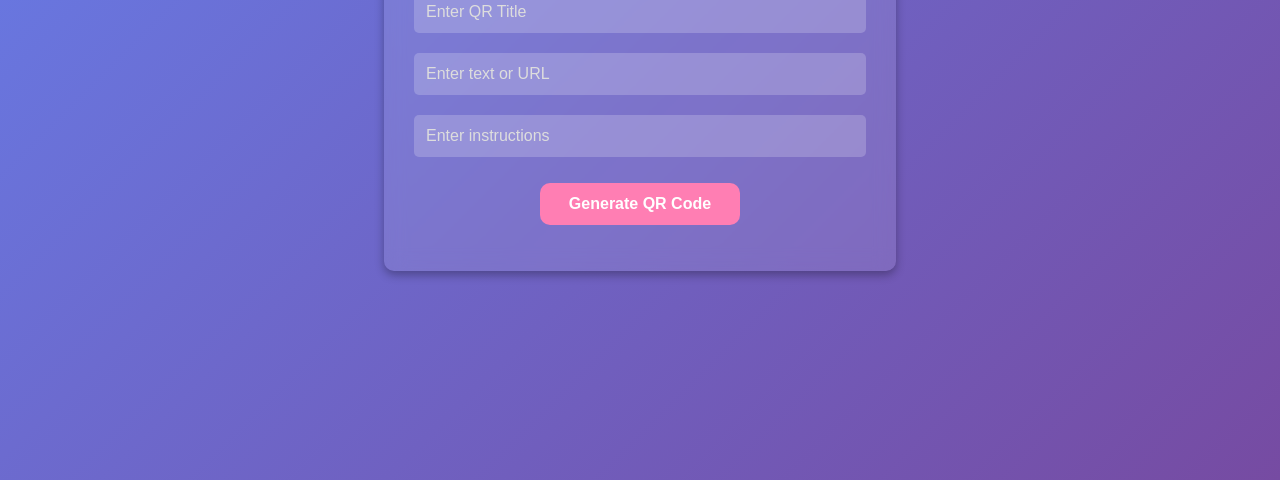
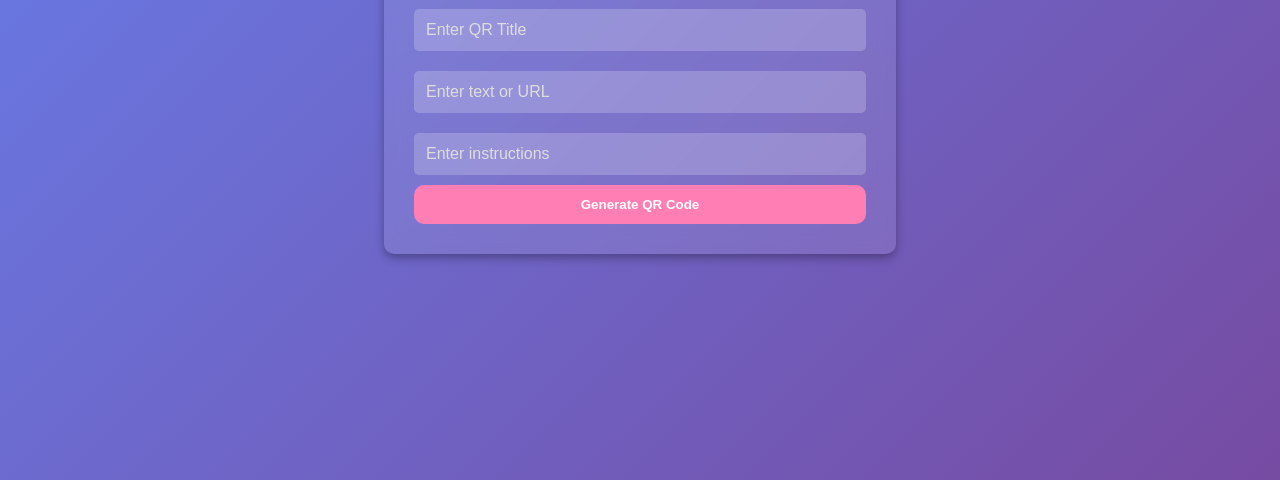
Before and after one commit to Sajidch1/QR-Code-Generator, a plain HTML site: page index.html in a window 1280 px wide. Shown: the part 320-800 px from the top of the page. Drawn offline with Linux system fonts and the light colour scheme.

Commit message:
last uddate

```diff
--- a/index.html
+++ b/index.html
@@ -18,9 +18,11 @@
         </div>
 
         <div id="qrcode" class="hidden"></div>
+        <div class="mybuttons">
+            <button id="printBtn" class="hidden" onclick="printQR()">Print QR</button>
+        <button id="shareBtn" class="hidden" onclick="shareQR()">Share QR</button>
+        </div>
 
-        <button id="printBtn" class="hidden" onclick="printQR()">Print QR</button>
-        <button id="shareBtn" class="hidden" onclick="shareQR()">Share QR</button>
     </div>
     <script src="/app.js"></script>
     <script src="https://cdnjs.cloudflare.com/ajax/libs/qrcodejs/1.0.0/qrcode.min.js"></script>
--- a/style.css
+++ b/style.css
@@ -60,16 +60,21 @@ p {
     cursor: pointer;
     font-weight: bold;
     padding: 12px;
+    margin: 10x;
+    width: 100%;
     border: none;
     border-radius: 10px;
-    width: 200px;
-    margin: 16px;
-    font-size: 16px;
+    font-size: 12x;
     transition: all 0.3s ease-in-out;
 }
 .myqr button:hover {
     background: #ff4f81;
 }
+.mybuttons button{
+
+    margin: 10px 0px 10px 0px;
+}
+
 #qrcode {
     margin-top: 20px;
     padding: 20px;
@@ -79,6 +84,7 @@ p {
     flex-direction: column;
     align-items: center;
     animation: fadeIn 1s ease-in-out;
+
 }
 
 
```
